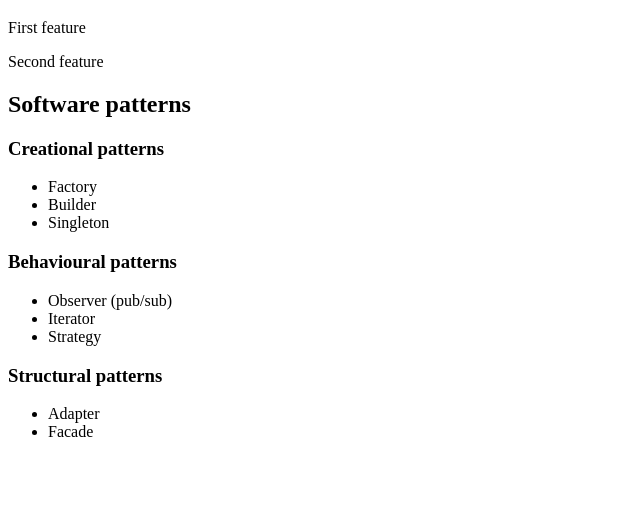
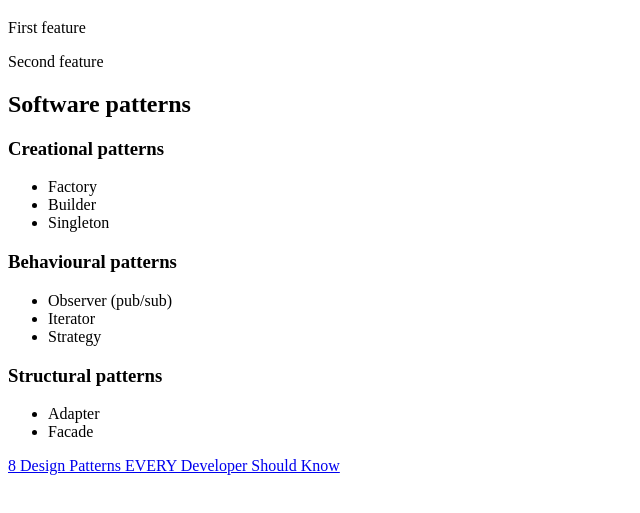
Before and after one commit to Gagagareth/git, a plain HTML site: page index.html in a window 1280 px wide. Shown: the part 61-574 px from the top of the page, without its empty margins (0-640 px from the left). Drawn offline with Linux system fonts and the light colour scheme.

```diff
--- a/index.html
+++ b/index.html
@@ -27,5 +27,6 @@
             <li>Adapter</li>
             <li>Facade</li>
         </ul>
+        <a href="https://www.youtube.com/watch?v=tAuRQs_d9F8">8 Design Patterns EVERY Developer Should Know</a>
     </body>
     </html>
```
